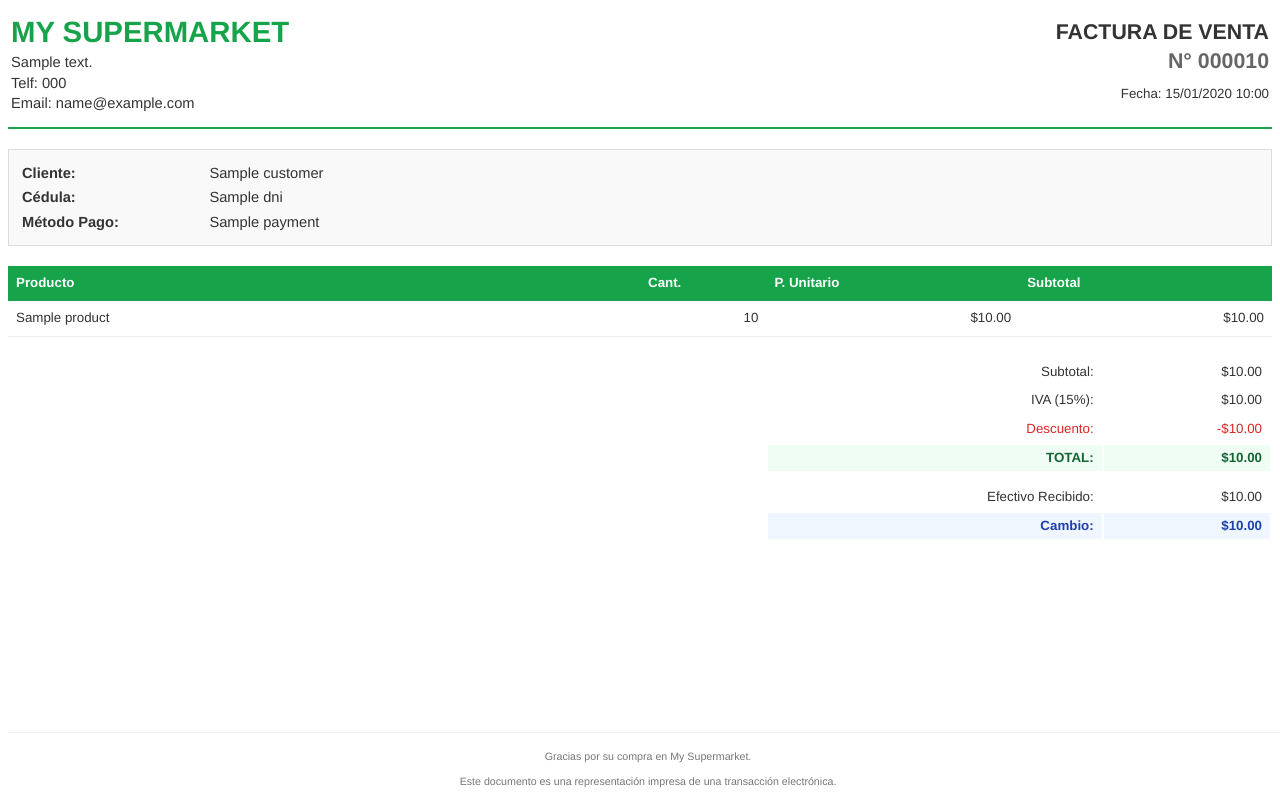
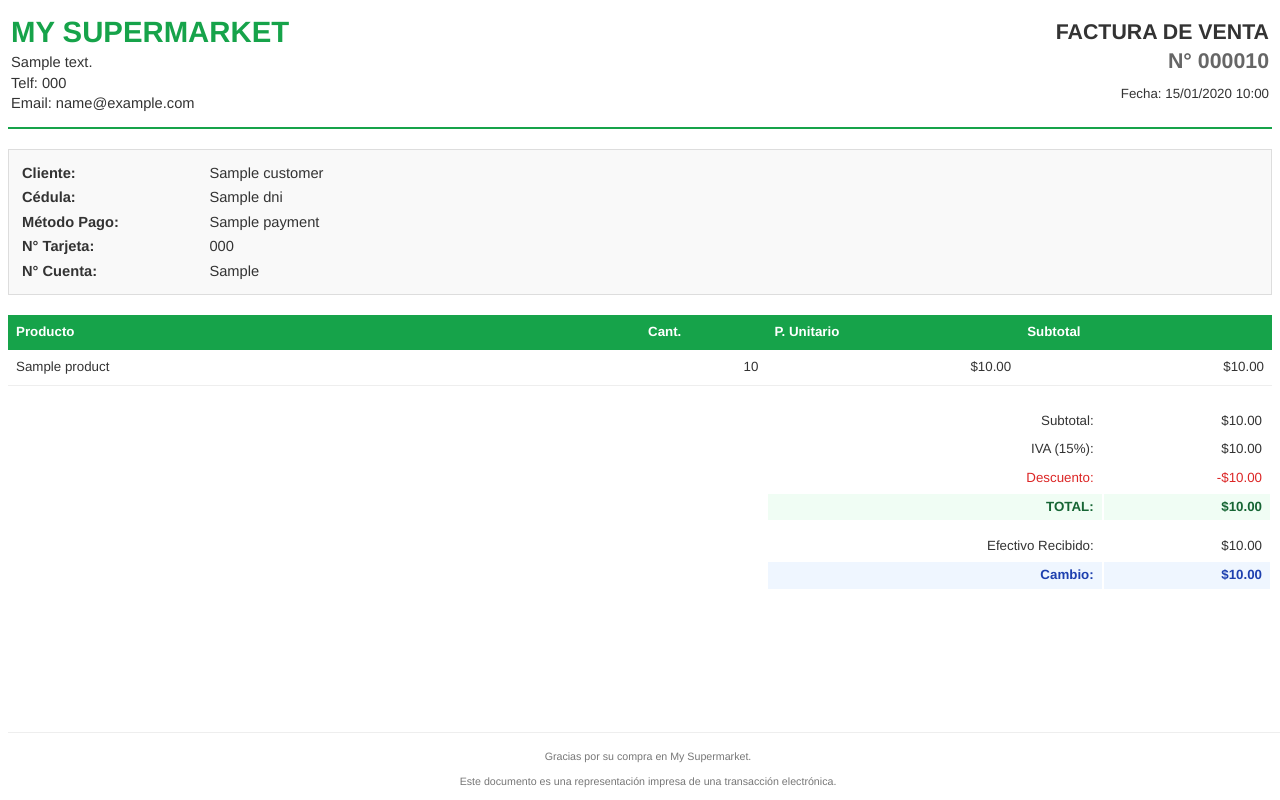
Before and after one commit to Kadir011/Sistema-de-Ventas-Supermercado, a Django app: template templates/super/sales/salePDF.html in a window 1280 px wide. Run offline with Django 5.2, Linux system fonts and the light colour scheme; the template is opened without the code that fills it: most values are stand-ins (such as "Sample title", 1, 10 or a date in 2020).

Commit message:
Modificación de template de factura PDF para imprimir números de tarjeta y cuenta bancaria con censura

```diff
--- a/templates/super/sales/salePDF.html
+++ b/templates/super/sales/salePDF.html
@@ -125,6 +125,18 @@
                     <td class="font-bold">Método Pago:</td>
                     <td>{{ sale.payment.name }}</td>
                 </tr>
+                {% if sale.card_number_masked %}
+                <tr>
+                    <td class="font-bold">N° Tarjeta:</td>
+                    <td>{{ sale.card_number_masked }}</td>
+                </tr>
+                {% endif %}
+                {% if sale.transfer_account_masked %}
+                <tr>
+                    <td class="font-bold">N° Cuenta:</td>
+                    <td>{{ sale.transfer_account_masked }}</td>
+                </tr>
+                {% endif %}
             </table>
         </div>
     </div>
```
